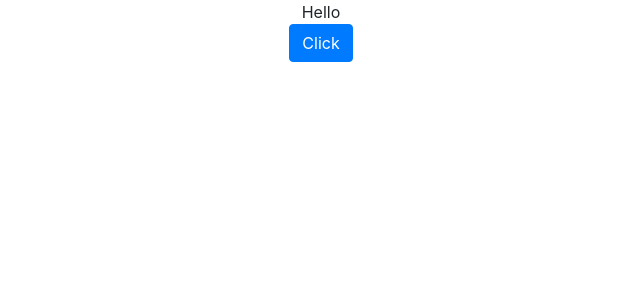
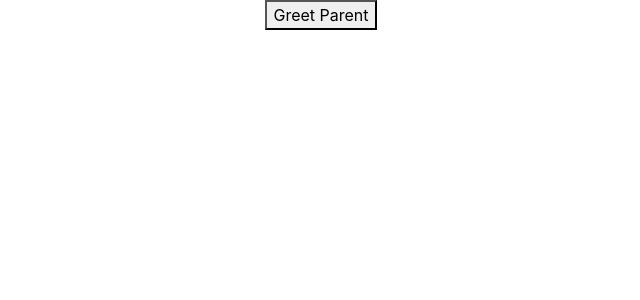
Before and after one commit to ADCPD/React-fondamental, a React (Create React App) app: page / in a window 1280 px wide. Shown: the top 300 px of the page, without its empty margins (319-959 px from the left). Built offline with nearby package versions, Linux system fonts and the light colour scheme.

Commit message:
Methods as props

```diff
--- a/src/App.js
+++ b/src/App.js
@@ -1,13 +1,13 @@
 import React, { Component } from 'react';
 import './App.css';
 
-import EventBind from './components/EventHandler/EventBind';
+import ParentComponent from './components/MethodAsProps/ParentComponent';
 
 class App extends Component {
   render() {
     return (
       <div className="App">
-         <EventBind />
+         <ParentComponent />
       </div>
     );
  }
--- /dev/null
+++ b/src/components/MethodAsProps/ChildComponent.jsx
@@ -0,0 +1,11 @@
+import React, {Component} from 'react';
+
+const ChildComponent = (props) => {
+    return (
+      <div>
+        <button onClick={() => props.greetHandler('child')}>Greet Parent</button>
+      </div>
+    )
+  }
+
+export default ChildComponent;
--- /dev/null
+++ b/src/components/MethodAsProps/ParentComponent.jsx
@@ -0,0 +1,26 @@
+import React, {Component} from 'react';
+import ChildComponent from './ChildComponent';
+
+class ParentComponent extends Component {
+    constructor(props) {
+        super(props)
+        this.state = {
+            parentName : 'Parent'
+        }
+        this.greetParent = this.greetParent.bind(this)
+    }
+
+    greetParent(childName) {
+        alert(`Hello ${this.state.parentName} from ${childName}`);
+    }
+
+    render() {
+        return (
+            <div>
+                <ChildComponent greetHandler={this.greetParent} />
+            </div>
+        );
+    }
+}
+
+export default ParentComponent;
```
